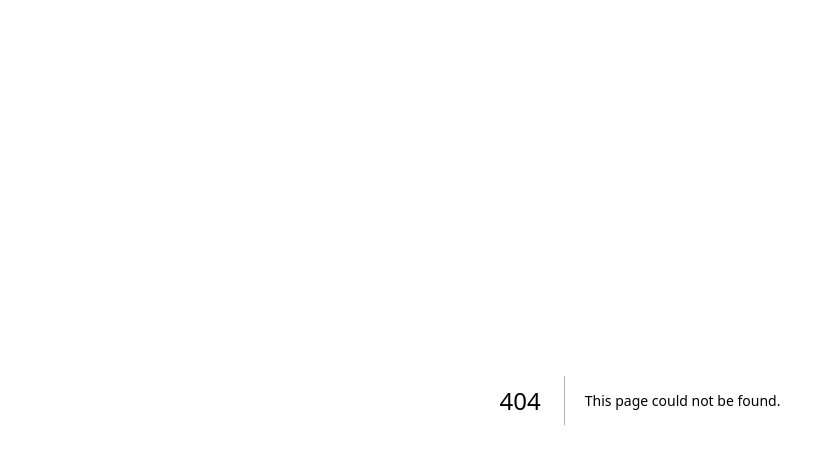
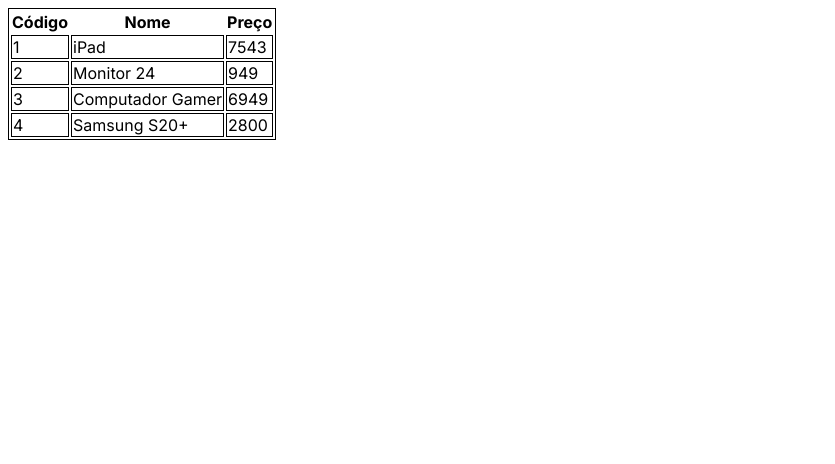
Before and after one commit to DevDaniloFerrari/exercicios-nextjs, a Next.js app: page /render/repeticao2 in a window 1280 px wide. Before the commit this address had no page. Shown: the top 464 px of the page, without its empty margins (0-835 px from the left). Built offline with nearby package versions, Linux system fonts and the light colour scheme.

Commit message:
renderizacao de tabela com classe

```diff
--- a/app/layout.tsx
+++ b/app/layout.tsx
@@ -1,7 +1,7 @@
 import type { Metadata } from 'next'
 import { Inter } from 'next/font/google'
 import "./css/integracao1/integracao1.css"
-import "../css/global.css"
+import "../styles/global.css"
 
 const inter = Inter({ subsets: ['latin'] })
 
--- /dev/null
+++ b/app/render/repeticao2/page.tsx
@@ -0,0 +1,36 @@
+import listaProdutos from '../../../data/listaProdutos.js'
+
+export default function repeticao2() {
+    const comBorda = {
+        border: "1px solid #000"
+    }
+
+    function renderizarLinhas() {
+        return listaProdutos.map(produto => {
+            return (
+                <tr key={produto.id}>
+                    <td style={comBorda}>{produto.id}</td>
+                    <td style={comBorda}>{produto.nome}</td>
+                    <td style={comBorda}>{produto.preco}</td>
+                </tr>
+            )
+        })
+    }
+
+    return (
+        <div>
+            <table style={comBorda}>
+                <thead>
+                    <tr>
+                        <th>Código</th>
+                        <th>Nome</th>
+                        <th>Preço</th>
+                    </tr>
+                </thead>
+                <tbody>
+                    {renderizarLinhas()}
+                </tbody>
+            </table>
+        </div>
+    )
+}
--- /dev/null
+++ b/data/listaProdutos.js
@@ -0,0 +1,8 @@
+import Produto from "../model/produto";
+
+export default [
+    new Produto(1, "iPad", 7543),
+    new Produto(2, "Monitor 24", 949),
+    new Produto(3, "Computador Gamer", 6949),
+    new Produto(4, "Samsung S20+", 2800),
+]
--- /dev/null
+++ b/model/produto.js
@@ -0,0 +1,24 @@
+export default class Produto {
+    #id
+    #nome
+    #preco
+
+    constructor(id, nome, preco) {
+        this.#id = id
+        this.#nome = nome
+        this.#preco = preco
+    }
+
+    get id() {
+        return this.#id
+    }
+
+    get nome() {
+        return this.#nome
+    }
+
+    get preco() {
+        return this.#preco
+    }
+
+}
```
Also changed, not shown: styles/global.css (renamed from css/global.css).
